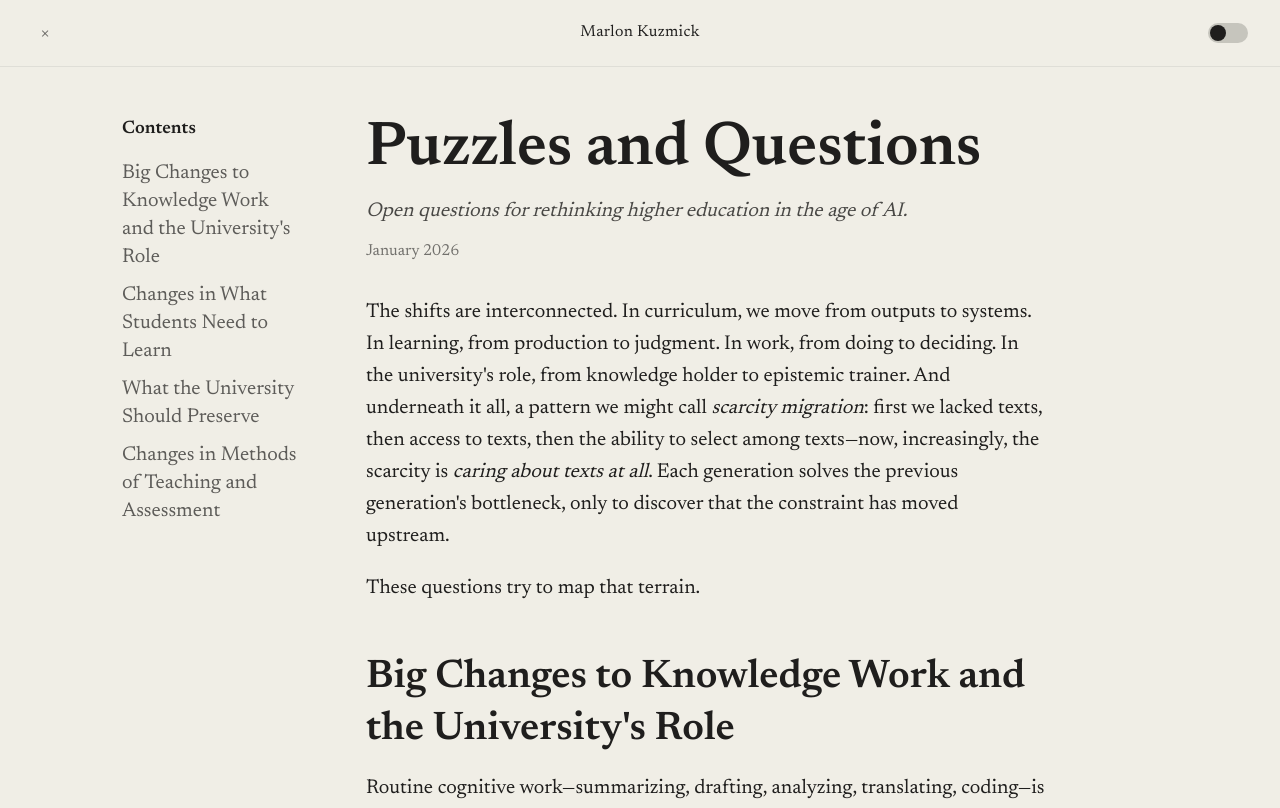
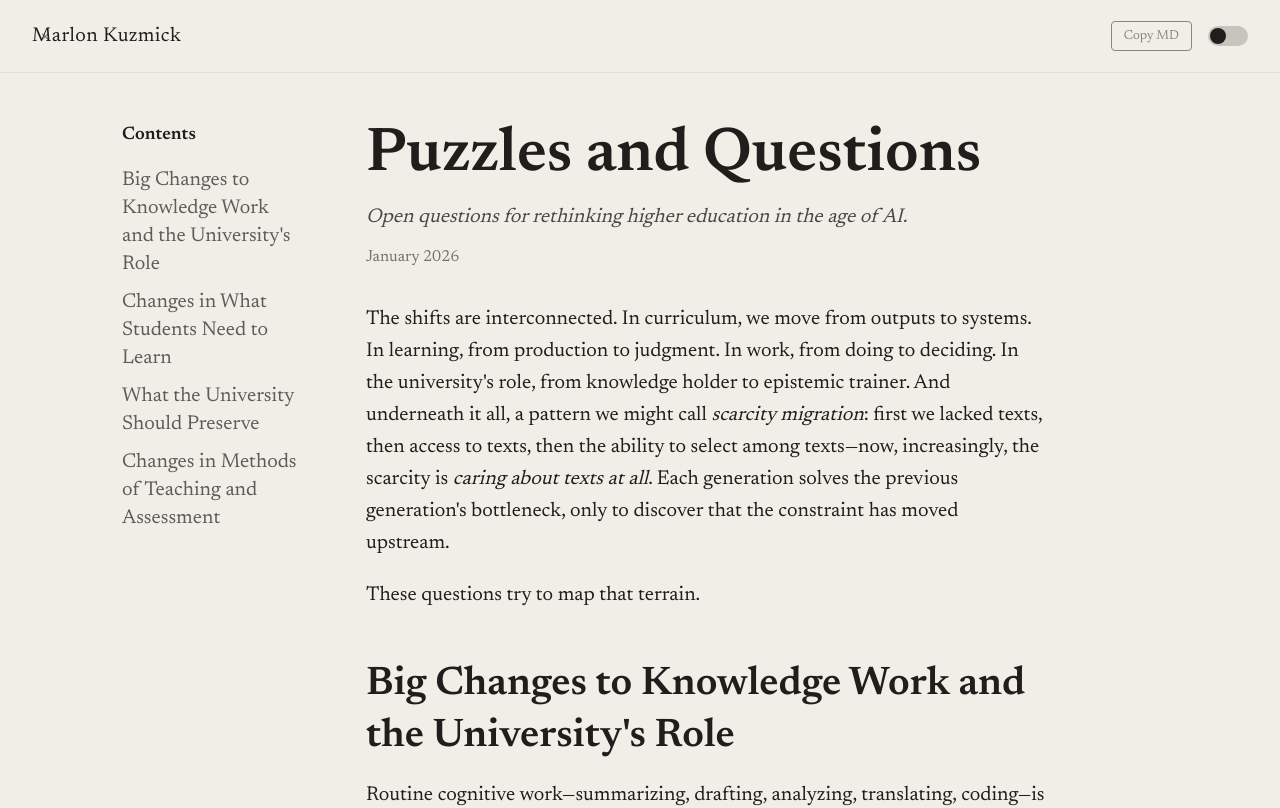
Before and after one commit to mkuzmick/notes-on-the-future-of-education, a Next.js app: page / in a window 1280 px wide. Shown: the top 808 px of the page. Built offline with nearby package versions, Linux system fonts and the light colour scheme.

Commit message:
Updates:

```diff
--- a/app/essay-client.tsx
+++ b/app/essay-client.tsx
@@ -73,6 +73,7 @@ function extractParts(markdown: string): {
 export default function EssayClient({ markdown }: { markdown: string }) {
   const [isDark, setIsDark] = useState(false);
   const [tocOpen, setTocOpen] = useState(false);
+  const [copied, setCopied] = useState(false);
 
   useEffect(() => {
     setIsDark(document.documentElement.classList.contains("dark"));
@@ -111,6 +112,19 @@ export default function EssayClient({ markdown }: { markdown: string }) {
           &#9776;
         </button>
         <span className="author-name">Marlon Kuzmick</span>
+        <div className="header-controls">
+          <button
+            className="copy-btn"
+            onClick={() => {
+              navigator.clipboard.writeText(markdown).then(() => {
+                setCopied(true);
+                setTimeout(() => setCopied(false), 2000);
+              });
+            }}
+            aria-label="Copy markdown"
+          >
+            {copied ? "Copied" : "Copy MD"}
+          </button>
           <div className="toggle-wrapper">
             <input
               type="checkbox"
@@ -120,6 +134,7 @@ export default function EssayClient({ markdown }: { markdown: string }) {
               onChange={toggleDark}
             />
             <label htmlFor="color-mode" className="toggle-label" />
+          </div>
         </div>
       </header>
 
--- a/app/globals.css
+++ b/app/globals.css
@@ -34,14 +34,14 @@ body {
 .site-header {
   display: flex;
   align-items: center;
-  justify-content: center;
+  justify-content: flex-start;
   padding: 20px 32px;
   position: relative;
   border-bottom: 1px solid rgba(128, 128, 128, 0.15);
 }
 
 .site-header .author-name {
-  font-size: 16px;
+  font-size: 20px;
   font-weight: 400;
   letter-spacing: 0.02em;
 }
@@ -62,10 +62,34 @@ body {
   opacity: 1;
 }
 
+/* Header controls (right side) */
+.header-controls {
+  position: absolute;
+  right: 32px;
+  display: flex;
+  align-items: center;
+  gap: 16px;
+}
+
+.copy-btn {
+  background: none;
+  border: 1px solid var(--fg);
+  color: var(--fg);
+  font-family: var(--font-newsreader), "Times New Roman", serif;
+  font-size: 13px;
+  padding: 4px 12px;
+  border-radius: 4px;
+  cursor: pointer;
+  opacity: 0.5;
+  transition: opacity 0.2s ease;
+}
+
+.copy-btn:hover {
+  opacity: 1;
+}
+
 /* Dark/Light Toggle */
 .toggle-wrapper {
-  position: absolute;
-  right: 32px;
   display: flex;
   align-items: center;
 }
@@ -312,3 +336,19 @@ body {
     font-size: 36px;
   }
 }
+
+@media print {
+  .site-header,
+  .toc-sidebar,
+  .toc-overlay {
+    display: none !important;
+  }
+
+  .essay-layout {
+    padding: 0;
+  }
+
+  .essay-content {
+    max-width: 100%;
+  }
+}
--- a/app/layout.tsx
+++ b/app/layout.tsx
@@ -12,6 +12,19 @@ const newsreader = Newsreader({
 export const metadata: Metadata = {
   title: "Marlon Kuzmick",
   description: "Notes on the Future of Education",
+  openGraph: {
+    title: "Puzzles and Questions",
+    description:
+      "Open questions for rethinking higher education in the age of AI.",
+    images: [{ url: "/puzzles-thumbnail.png", width: 1200, height: 630 }],
+  },
+  twitter: {
+    card: "summary_large_image",
+    title: "Puzzles and Questions",
+    description:
+      "Open questions for rethinking higher education in the age of AI.",
+    images: ["/puzzles-thumbnail.png"],
+  },
 };
 
 export default function RootLayout({
```
Also changed, not shown: public/puzzles-thumbnail.png (added). Lines whose indentation alone changed are shown as unchanged.
